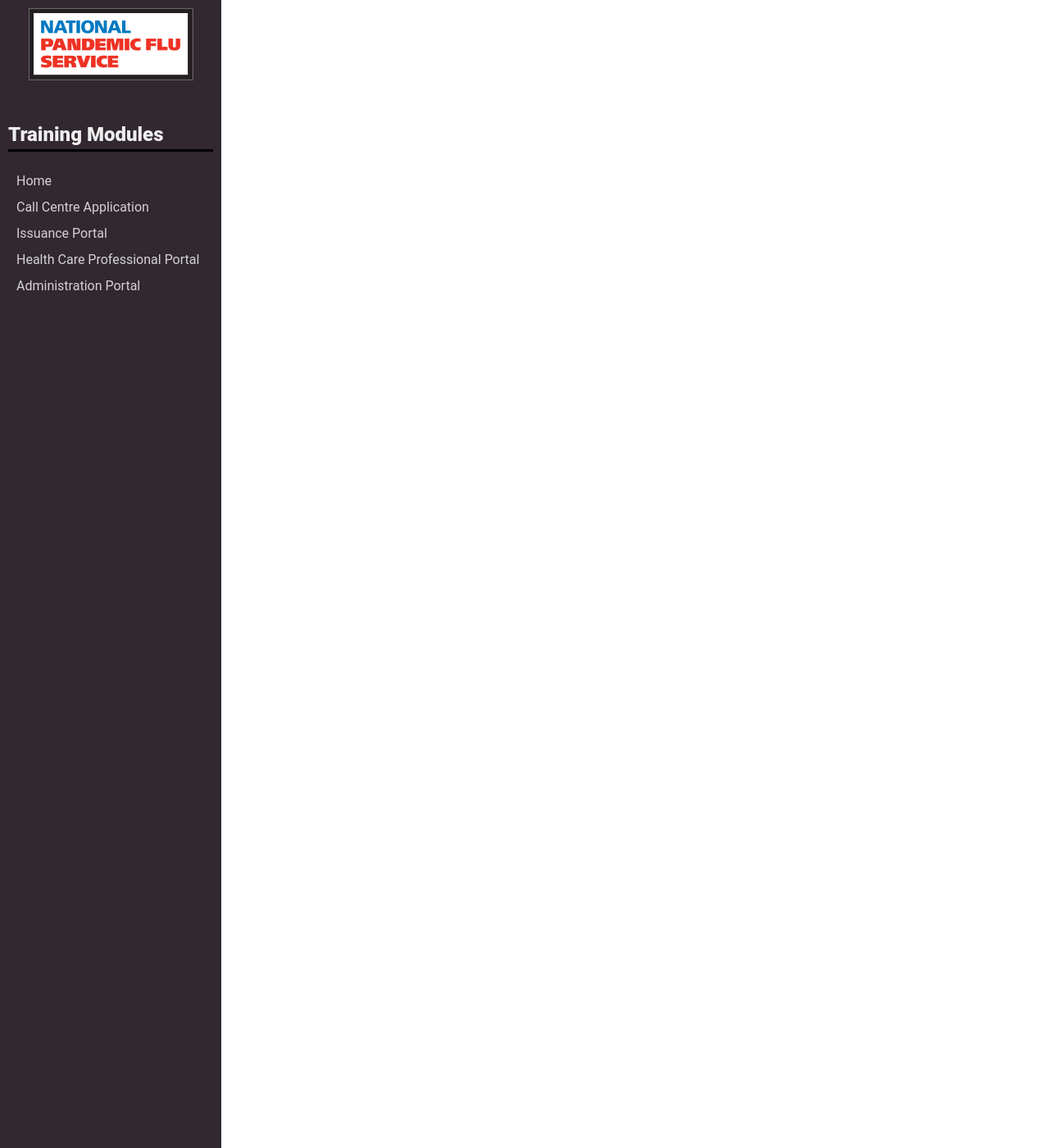
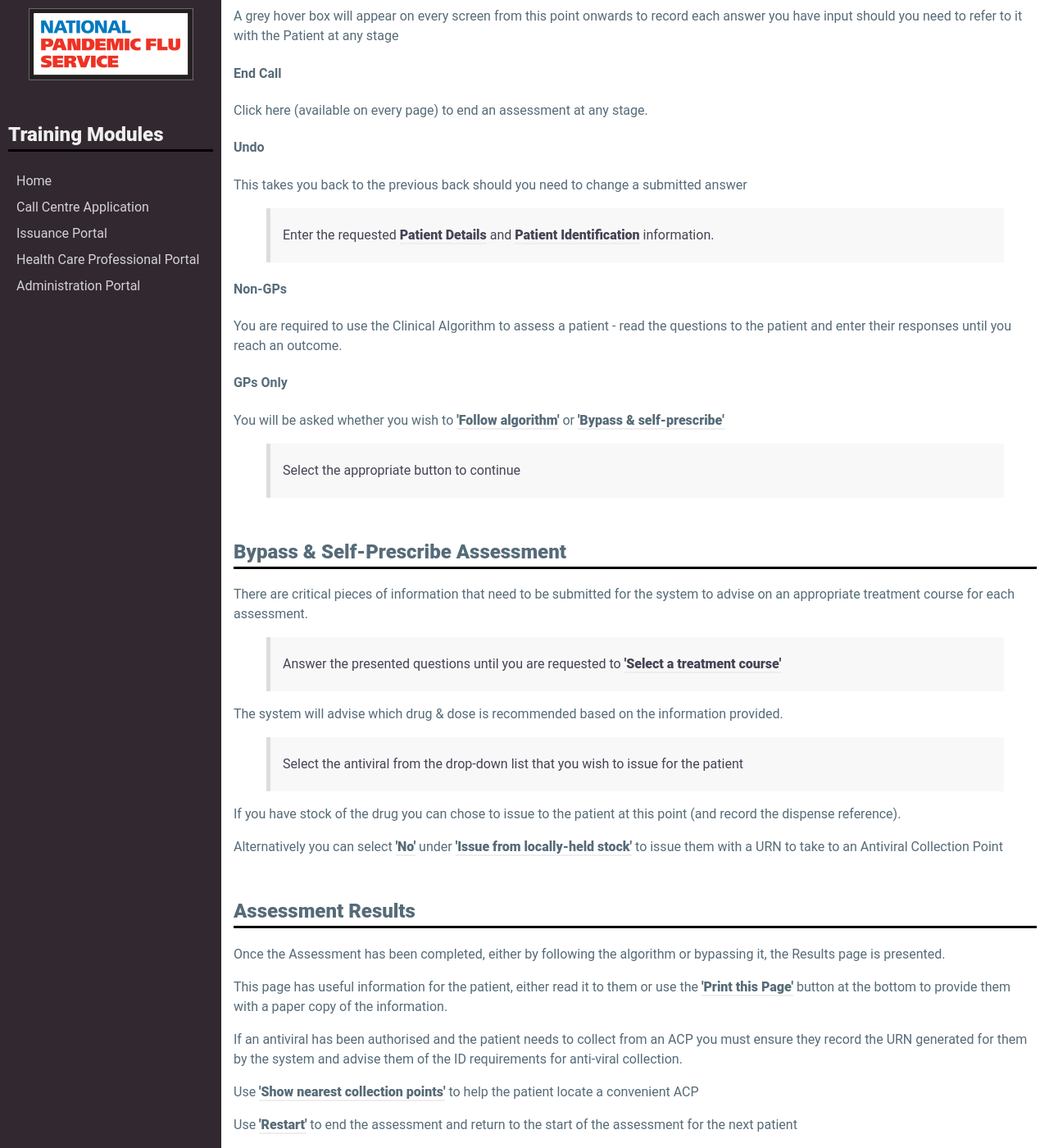
Before and after one commit to npfs/npfs.github.io, a Jekyll site: the page built from hcp.md, in a window 1280 px wide and 1400 px high, scrolled down 1826 px. Shown: the whole window at 82% size. Built offline with Jekyll 4.4.1, drawn with Linux system fonts in a browser that asks for light colours; some of the changed text lies outside the part shown.

Commit message:
Added HCP text

```diff
--- a/hcp.md
+++ b/hcp.md
@@ -9,3 +9,121 @@
 
 
 Check back here later, it might not be blank any more.
+
+
+
+
+
+
+## Getting Started
+
+Open this link to access the NPFS Call Centre Application [www.nationalpandemicfluservice.nhs.uk/hcp](https://www.nationalpandemicfluservice.nhs.uk/hcp).  It may be advisable to create a bookmark if you will access the application frequently.
+
+At any time you can safely use the **training** system to become familiar with the functions of the live system.  Any actions you take will not be reflected in the live system and you will have no impact on services or patients. [training.nationalpandemicfluservice.nhs.uk/hcp](https://training.nationalpandemicfluservice.nhs.uk/hcp)
+
+
+### Login screen
+
+Enter your unique Username and Password.  These will be supplied by your Team Leader.
+
+![][login-screen]
+
+> Your password must be changed at the first login.  Full instructions are provided later in this guide.
+>
+> Your account will be locked out after 3 unsuccessful login attempts.  Your Team Leader will need to reset.
+
+
+In order to discourage easy-to-guess passwords, the new password must either be a passphrase (preferred) or it should meet the following complexity requirements:
+
+> The password must be at least 10 characters long.
+>
+> The password must contain at least one uppercase letter.
+>
+> The password must contain at least one number.
+>
+> The password must contain at least one special character.
+
+
+### Select Your User Role
+
+You may have multiple roles available.  Select the most appropriate role for the tasks that you need to complete.
+
+![][role-screen]
+
+> **Your Session** -  Confirms the username and role you are currently logged in as, as well as your login time and role once you have selected it.
+>
+> **Logout** - Displayed on all screens, click here to logout of system
+
+
+
+
+
+
+
+
+## Carrying out an Assessment
+
+A grey hover box will appear on every screen from this point onwards to record each answer you have input should you need to refer to it with the Patient at any stage
+
+
+#### End Call
+
+Click here (available on every page) to end an assessment at any stage.
+
+
+#### Undo
+
+This takes you back to the previous back should you need to change a submitted answer
+
+> Enter the requested **Patient Details** and **Patient Identification** information.
+
+
+#### Non-GPs
+
+You are required to use the Clinical Algorithm to assess a patient - read the questions to the patient and enter their responses until you reach an outcome.
+
+
+#### GPs Only
+
+You will be asked whether you wish to **\'Follow algorithm\'** or **\'Bypass & self-prescribe\'**
+
+> Select the appropriate button to continue
+
+
+
+
+## Bypass & Self-Prescribe Assessment
+
+There are critical pieces of information that need to be submitted for the system to advise on an appropriate treatment course for each assessment.
+
+> Answer the presented questions until you are requested to **\'Select a treatment course\'**
+
+The system will advise which drug & dose is recommended based on the information provided.
+
+> Select the antiviral from the drop-down list that you wish to issue for the patient
+
+If you have stock of the drug you can chose to issue to the patient at this point (and record the dispense reference).
+
+Alternatively you can select **\'No\'** under **\'Issue from locally-held stock\'** to issue them with a URN to take to an Antiviral Collection Point
+
+
+
+
+## Assessment Results
+
+Once the Assessment has been completed, either by following the algorithm or bypassing it, the Results page is presented.
+
+This page has useful information for the patient, either read it to them or use the **\'Print this Page\'** button at the bottom to provide them with a  paper copy of the information.
+
+If an antiviral has been authorised and the patient needs to collect from an ACP you must ensure they record the URN generated for them by the system and advise them of the ID requirements for anti-viral collection.
+
+Use **\'Show nearest collection points\'** to help the patient locate a convenient ACP
+
+Use **\'Restart\'** to end the assessment and return to the start of the assessment for the next patient
+
+
+
+
+
+[login-screen]: images/login-screen.jpg "Login Screen"
+[role-screen]: images/role-screen.jpg "Role Screen"
```
Also changed, not shown: index.md (+1 -1 lines).
